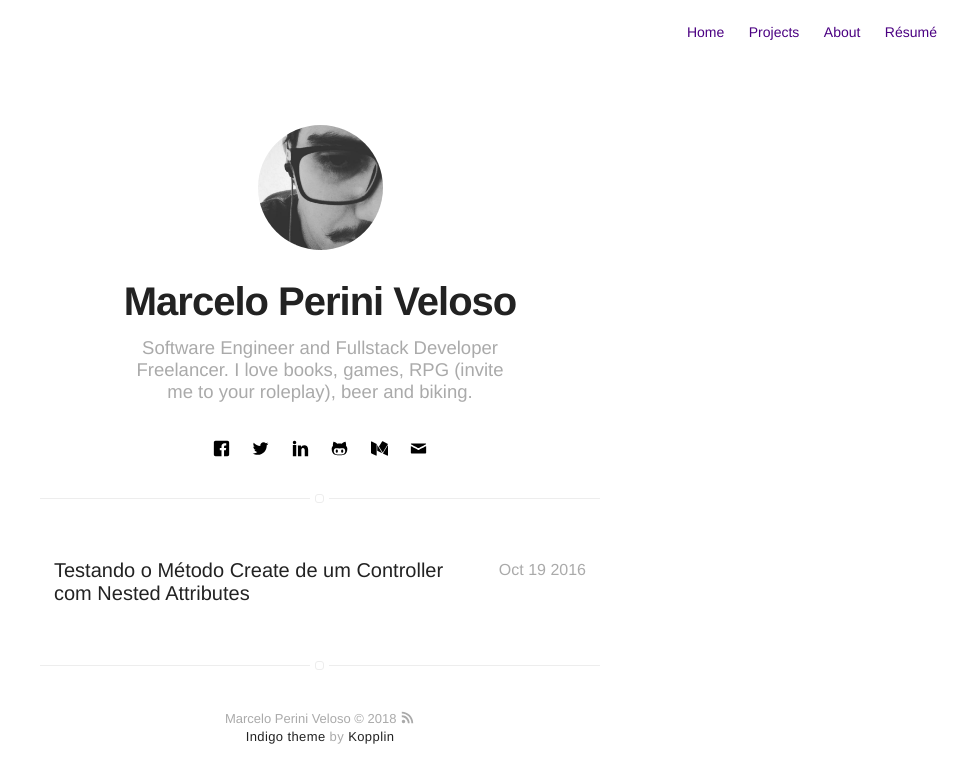
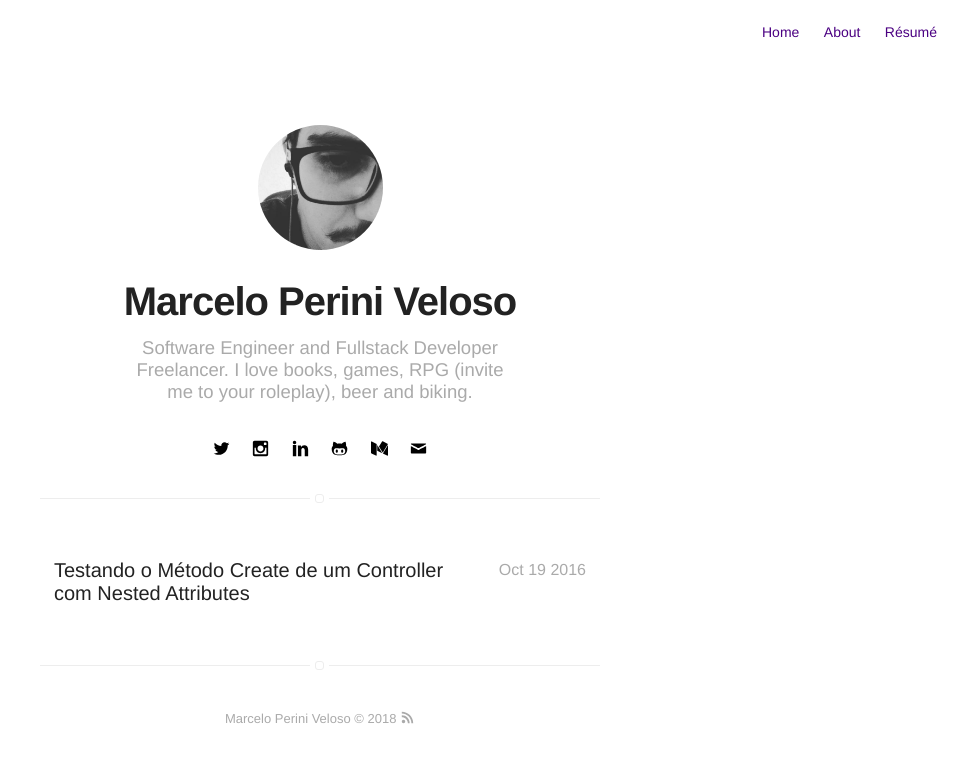
Before and after one commit to marceloperini/marceloperini.github.io, a Jekyll site: the page built from blog/index.html, in a window 1280 px wide. Shown: the top 783 px of the page, without its empty margins (320-1280 px from the left). Built offline with Jekyll 4.4.1, drawn with Linux system fonts in a browser that asks for light colours.

Commit message:
some changes

```diff
--- a/_config.yml
+++ b/_config.yml
@@ -34,10 +34,10 @@
   categories: [blog, project] # only show disqus for posts that have these categories
 
 # if you don't have any of social below, comment the line
-facebook: marceloperiniveloso
+# facebook: marceloperiniveloso
 twitter: sid_marcelo
 # google: mygoogle
-# instagram: myinstagram
+instagram: marcelo_perini
 # pinterest: mypinterest
 linkedin: marcelo-perini-veloso-43696061
 # youtube: myyoutube
@@ -70,8 +70,7 @@
 # paginate_path: "blog/:num/"
 
 # if you don't need projects, comment the *projects* configs below
-projects: true
-
+# projects: true
 # if you don't need "about" or "blog", comment them out below
 about: true
 blog: true
--- a/_includes/footer.html
+++ b/_includes/footer.html
@@ -1,7 +1,3 @@
 <footer class="footer-main">
-    {{ site.name }} © {{ site.time | date: '%Y' }} <a class="link" href="{{ site.url }}/feed.xml" target="_blank"><svg class="icon icon-rss"><use xlink:href="#icon-rss"></use></svg></a>
-
-    <p class="extra">
-        <a class="link" href="https://github.com/sergiokopplin/indigo">Indigo theme</a> by <a class="link" href="https://github.com/sergiokopplin/indigo">Kopplin</a>
-    </p>
+  {{ site.name }} © {{ site.time | date: '%Y' }} <a class="link" href="{{ site.url }}/feed.xml" target="_blank"><svg class="icon icon-rss"><use xlink:href="#icon-rss"></use></svg></a>
 </footer>
--- a/_includes/header.html
+++ b/_includes/header.html
@@ -2,7 +2,9 @@
       or page.title == "Blog"
       or page.title == "Projects"
       or page.title == "Tags"
-%}{% assign showHeader = true %}{% endif %}
+%}
+  {% assign showHeader = true %}
+{% endif %}
 
 {% if showHeader == true %}
   <header class="header-home {% if site.animation %}animated{% endif %}">
--- a/_layouts/default.html
+++ b/_layouts/default.html
@@ -1,10 +1,10 @@
 ---
 layout: compress
 ---
+
 <!DOCTYPE html>
 <html lang="en">
   <head>
-
     <meta charset="utf-8">
     <meta http-equiv=X-UA-Compatible content="IE=edge,chrome=1">
     <meta name=viewport content="width=device-width, initial-scale=1">
@@ -25,8 +25,8 @@
     </style>
 
   </head>
+
   <body>
-
     <div class="wrapper-{% if site.width == "normal" %}normal{% elsif site.width == "large" %}large{% endif %}">
       {% if page.tag %}
         <div class="post">
@@ -45,6 +45,5 @@
     {% include icons.html %}
 
     {% include analytics-google.html %}
-
   </body>
 </html>
--- a/blog/index.html
+++ b/blog/index.html
@@ -4,6 +4,7 @@
 layout: page
 title: Blog
 ---
+
 <section class="list">
   {% if site.posts.size == 0 %}
     <p class="text-center">Nothing published yet!</p>
```
Also changed, not shown: Gemfile.lock. Lines whose indentation alone changed are shown as unchanged.
